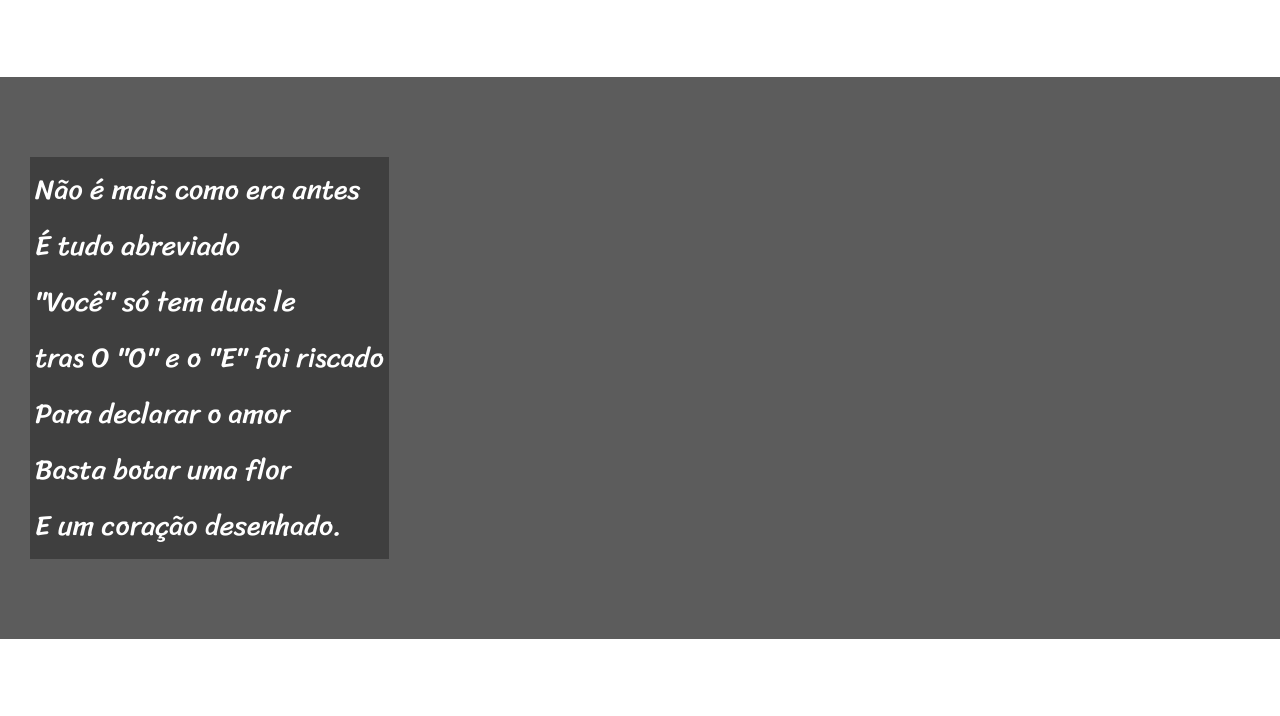
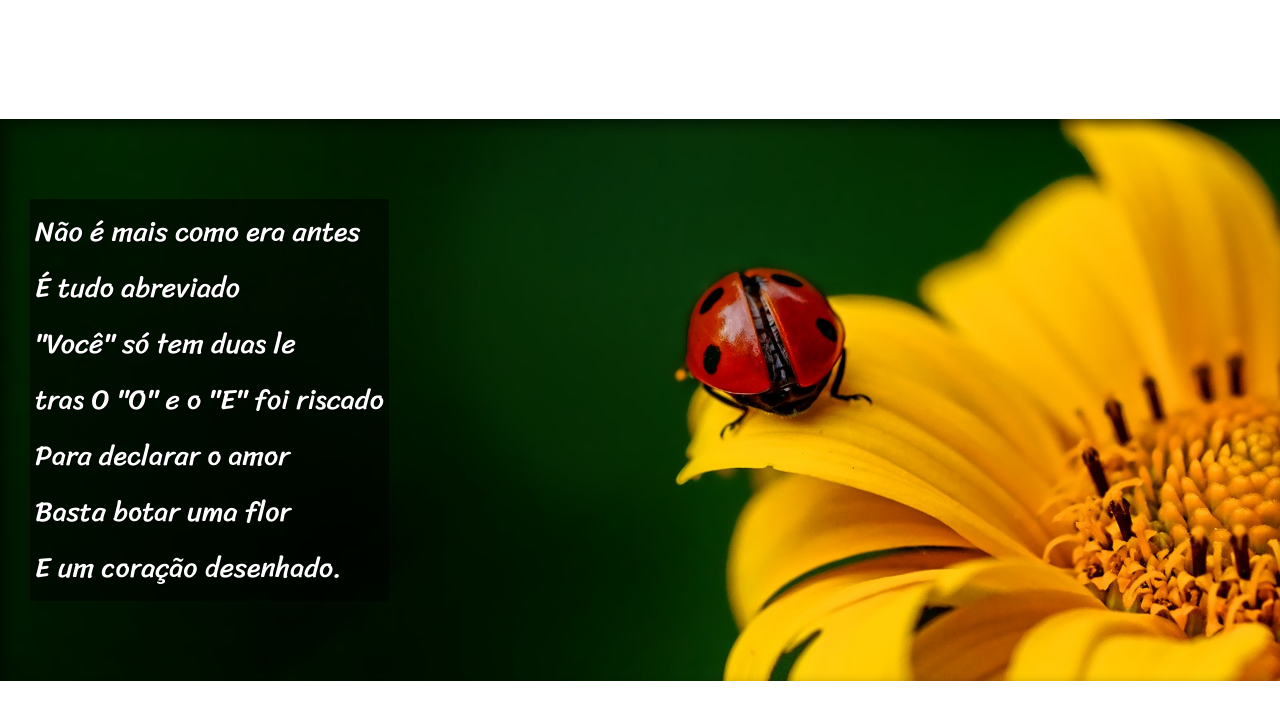
Before and after one commit to PedroHenSantos/html-css, a plain HTML site: page desafios/d012/index.html in a window 1280 px wide. Shown: the part 673-1389 px from the top of the page. Drawn offline with Linux system fonts and the light colour scheme.

Commit message:
fim do desafio 12

```diff
--- a/desafios/d012/estilo/style.css
+++ b/desafios/d012/estilo/style.css
@@ -57,6 +57,10 @@ section {
     font-size: 3.5vh;
 }
 
+section > p {
+    padding-bottom: 1.5em;
+}
+
 section.normal {
     background-color: white;
     color: black;
@@ -65,12 +69,27 @@ section.normal {
 section.imagem {
     background-color: rgb(92, 92, 92);
     color: white;
+    box-shadow: inset 6px 6px 13px 0px rgba(0, 0, 0, 0.486);
+    background-size: cover;
+    background-attachment: fixed;
 }
 
 section.imagem > p {
-    background-color: rgba(0, 0, 0, 0.322);
+    background-color: rgba(0, 0, 0, 0.5);
     display: inline-block;
     padding: 5px;
+    text-shadow: 1px 1px 0px black;
+
+}
+
+section#img1 {
+    background-image: url(../imagens/background001.jpg);
+    background-position: right center;
+
+}
+
+section#img2 {
+    background-image: url(../imagens/background002.jpg);
 }
 
 footer {
--- a/desafios/d012/index.html
+++ b/desafios/d012/index.html
@@ -29,7 +29,7 @@
         </p>
     </section>
 
-    <section class="imagem">
+    <section class="imagem" id="img1">
         <p>
             Não é mais como era antes <br>
             É tudo abreviado <br>
@@ -64,7 +64,7 @@
 
     </section>
 
-    <section class="imagem">
+    <section class="imagem" id="img2">
         <p>
             Tenho saudade das cartas <br>
             Escritas com a própria mão <br>
```
